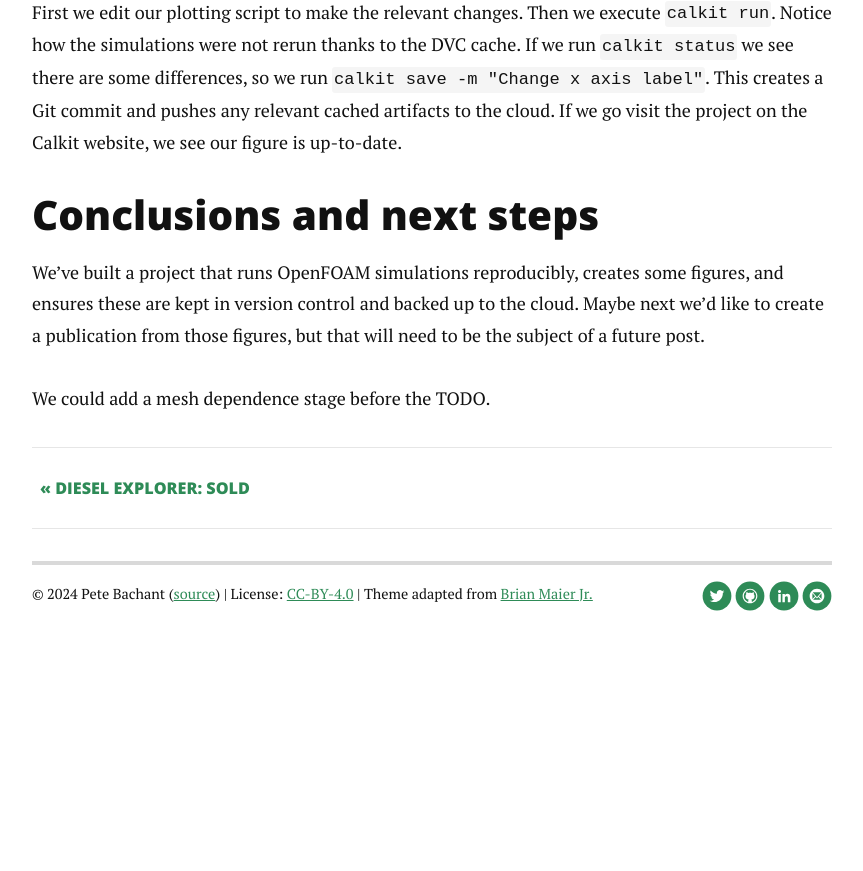
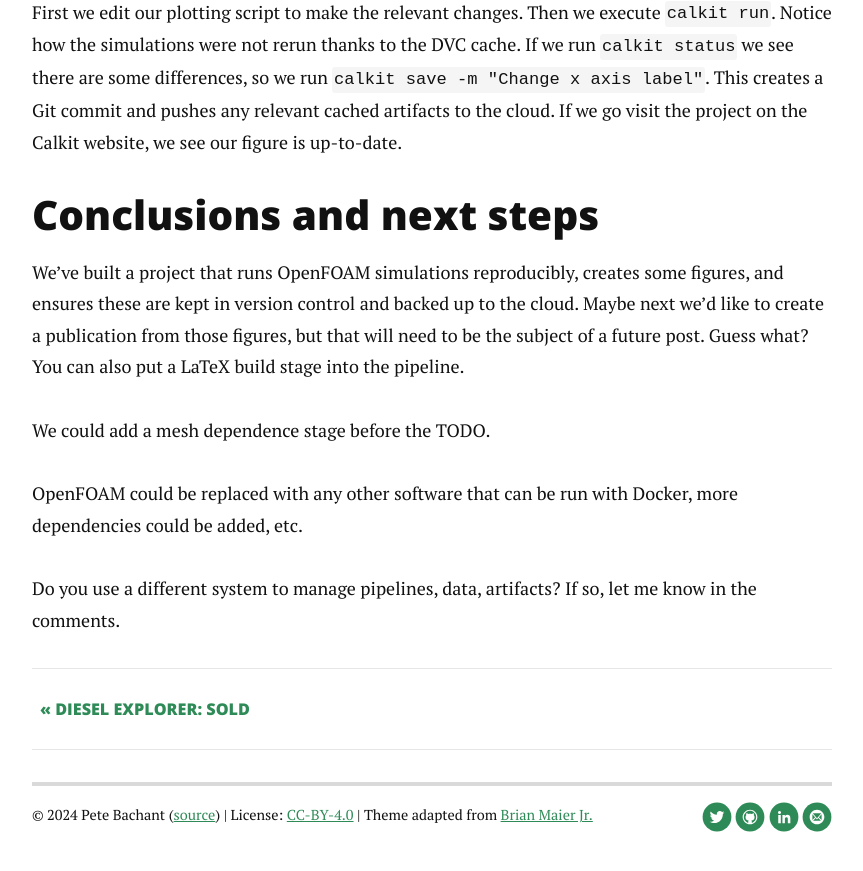
Before and after one commit to petebachant/petebachant.github.io, a Jekyll site: the page built from _posts/2024-10-15-reproducible-openfoam.markdown, in a window 1280 px wide and 900 px high, scrolled down 8150 px. Shown: the top 871 px of the window, without its empty margins (208-1071 px from the left). Built offline with Jekyll 4.4.1, drawn with Linux system fonts in a browser that asks for light colours; nearby versions of some CDN libraries; formulas are drawn with MathJax 3; comment, search, counter and statistics services are not loaded; before the commit the page ends 8848 px from its top, so only the background shows below that.

Commit message:
Add to conclusions

```diff
--- a/_posts/2024-10-15-reproducible-openfoam.markdown
+++ b/_posts/2024-10-15-reproducible-openfoam.markdown
@@ -291,5 +291,12 @@ creates some figures, and ensures these are kept in version control
 and backed up to the cloud.
 Maybe next we'd like to create a publication from those figures,
 but that will need to be the subject of a future post.
+Guess what? You can also put a LaTeX build stage into the pipeline.
 
 We could add a mesh dependence stage before the TODO.
+
+OpenFOAM could be replaced with any other software that can be run with
+Docker, more dependencies could be added, etc.
+
+Do you use a different system to manage pipelines, data, artifacts?
+If so, let me know in the comments.
```
